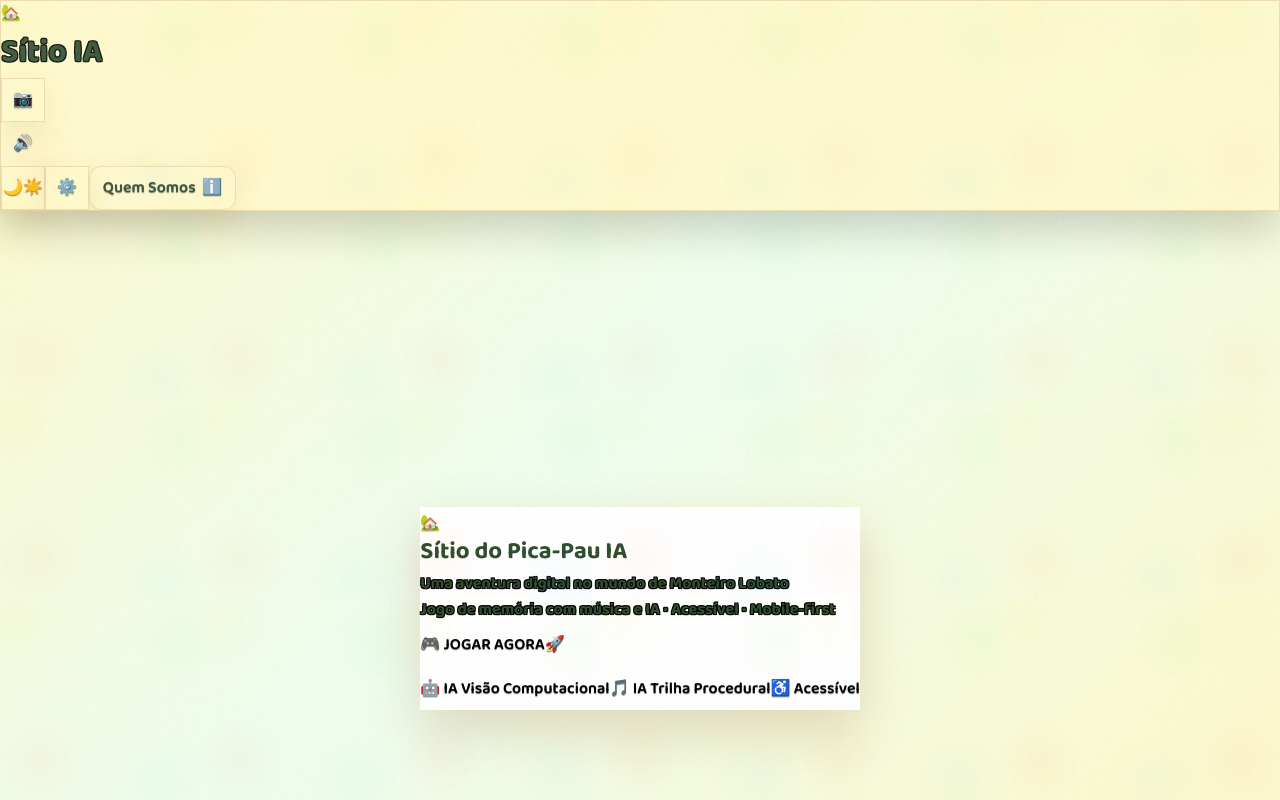
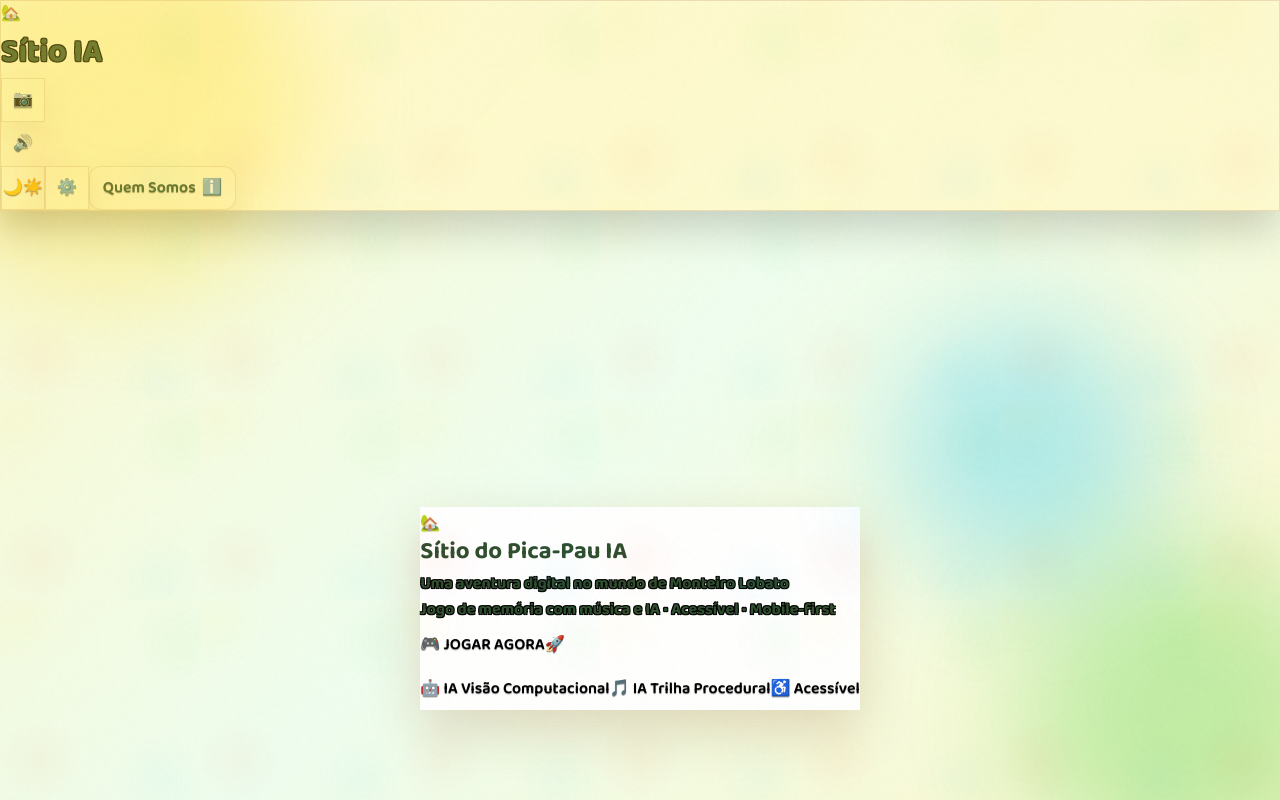
Before and after one commit to TauanRibeiro/sitio-do-pica-pau-ia, a React (Vite) app: page / in a window 1280 px wide. Shown: the top 800 px of the page. Built offline with nearby package versions, Linux system fonts and the light colour scheme; a web font is replaced by a local one.

Commit message:
style: Home com orbs e moldura glass alinhada ao jogo/carregamento

```diff
--- a/src/App.css
+++ b/src/App.css
@@ -121,8 +121,8 @@
 }
 
 .home-section {
-  padding: 2rem 1rem;
-  min-height: 100vh;
+  padding: 2.5rem 1rem;
+  min-height: calc(100vh - 3rem);
   display: flex;
   align-items: center;
   justify-content: center;
--- a/src/App.jsx
+++ b/src/App.jsx
@@ -252,7 +252,13 @@
             aria-label="Início"
           >
             <section className="home-section snap-start flex items-center justify-center relative" aria-labelledby="hero-title">
-              <div className="home-container py-8 w-full">
+              {/* Ambient orbs like loader */}
+              <div className="bg-orbs" aria-hidden>
+                <span className="orb o1"></span>
+                <span className="orb o2"></span>
+                <span className="orb o3"></span>
+              </div>
+              <div className="home-container py-8 w-full relative z-10">
                 <div className="glass-elevated rounded-3xl p-8 sm:p-12 relative overflow-hidden text-center">
                   <div className="absolute inset-0 bg-gradient-to-br from-[var(--sitio-yellow)]/10 via-[var(--sitio-green)]/5 to-[var(--sitio-blue)]/10 pointer-events-none"></div>
                   <div className="relative z-10">
--- a/src/index.css
+++ b/src/index.css
@@ -340,3 +340,11 @@
 /* Animated ambient sparkles */
 .ambient-sparkles{ position: fixed; inset:0; pointer-events:none; z-index: 98; background-image: radial-gradient(circle at 25% 30%, rgba(255,215,0,.12), transparent 30%), radial-gradient(circle at 75% 70%, rgba(0,191,255,.10), transparent 30%); animation: ambientShift 12s ease-in-out infinite; }
 @keyframes ambientShift { 0%{ transform: translateY(0);} 50%{ transform: translateY(-6px);} 100%{ transform: translateY(0);} }
+
+/* Reusable orbs background (same vibe as loader) */
+.bg-orbs { position: absolute; inset: 0; pointer-events: none; overflow: hidden; z-index: 1; }
+.bg-orbs .orb { position: absolute; border-radius: 50%; filter: blur(58px); opacity: .28; animation: float 16s ease-in-out infinite; }
+.bg-orbs .o1 { width: 380px; height: 380px; background: var(--sitio-yellow); top: -80px; left: -80px; }
+.bg-orbs .o2 { width: 320px; height: 320px; background: var(--sitio-green); bottom: -90px; right: -60px; animation-delay: -5s; }
+.bg-orbs .o3 { width: 260px; height: 260px; background: var(--sitio-blue); top: 40%; left: 70%; animation-delay: -10s; }
+@keyframes float { 0%{ transform: translateY(0) translateX(0) scale(1);} 50%{ transform: translateY(-22px) translateX(10px) scale(1.04);} 100%{ transform: translateY(0) translateX(0) scale(1);} }
```
